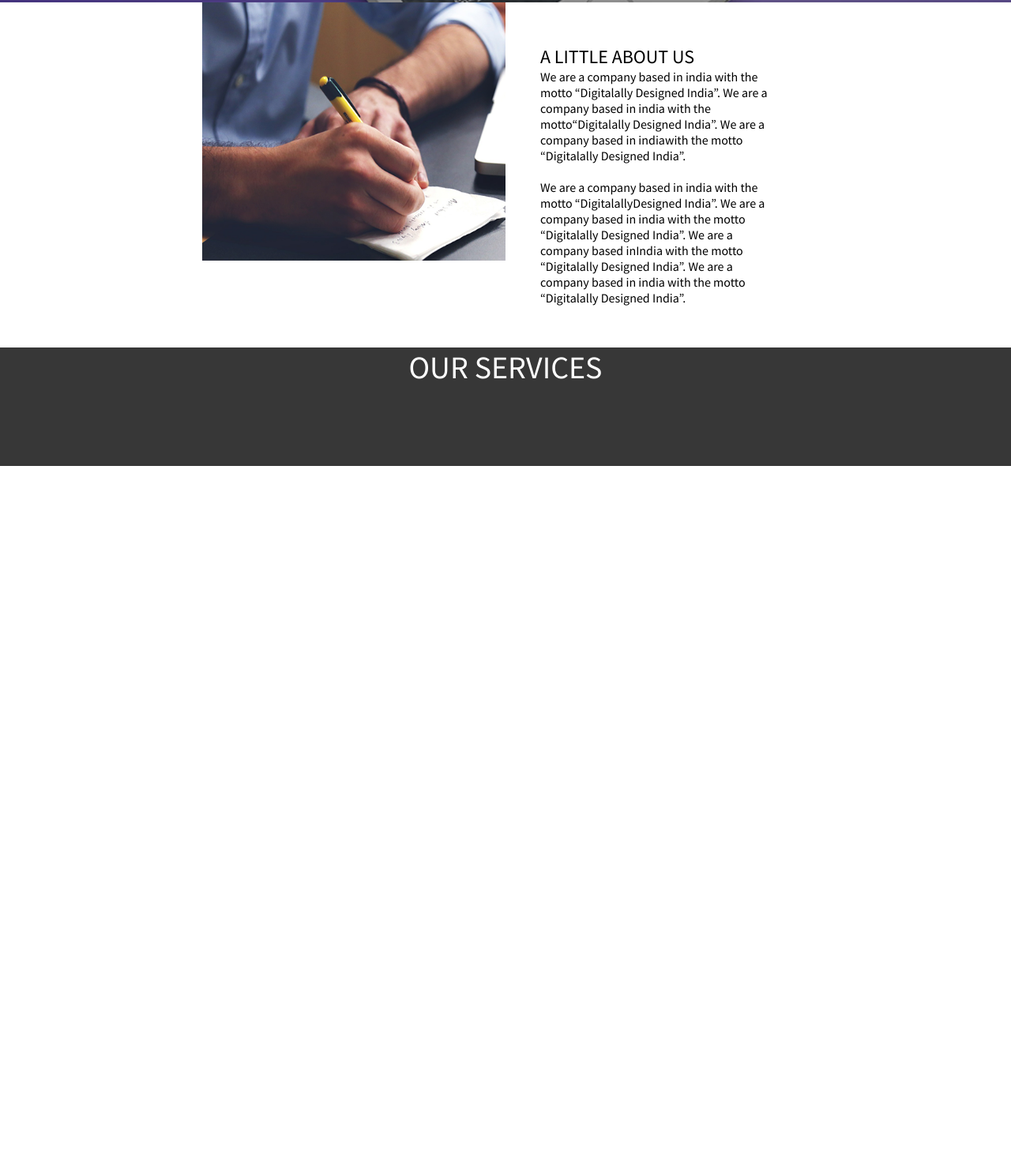
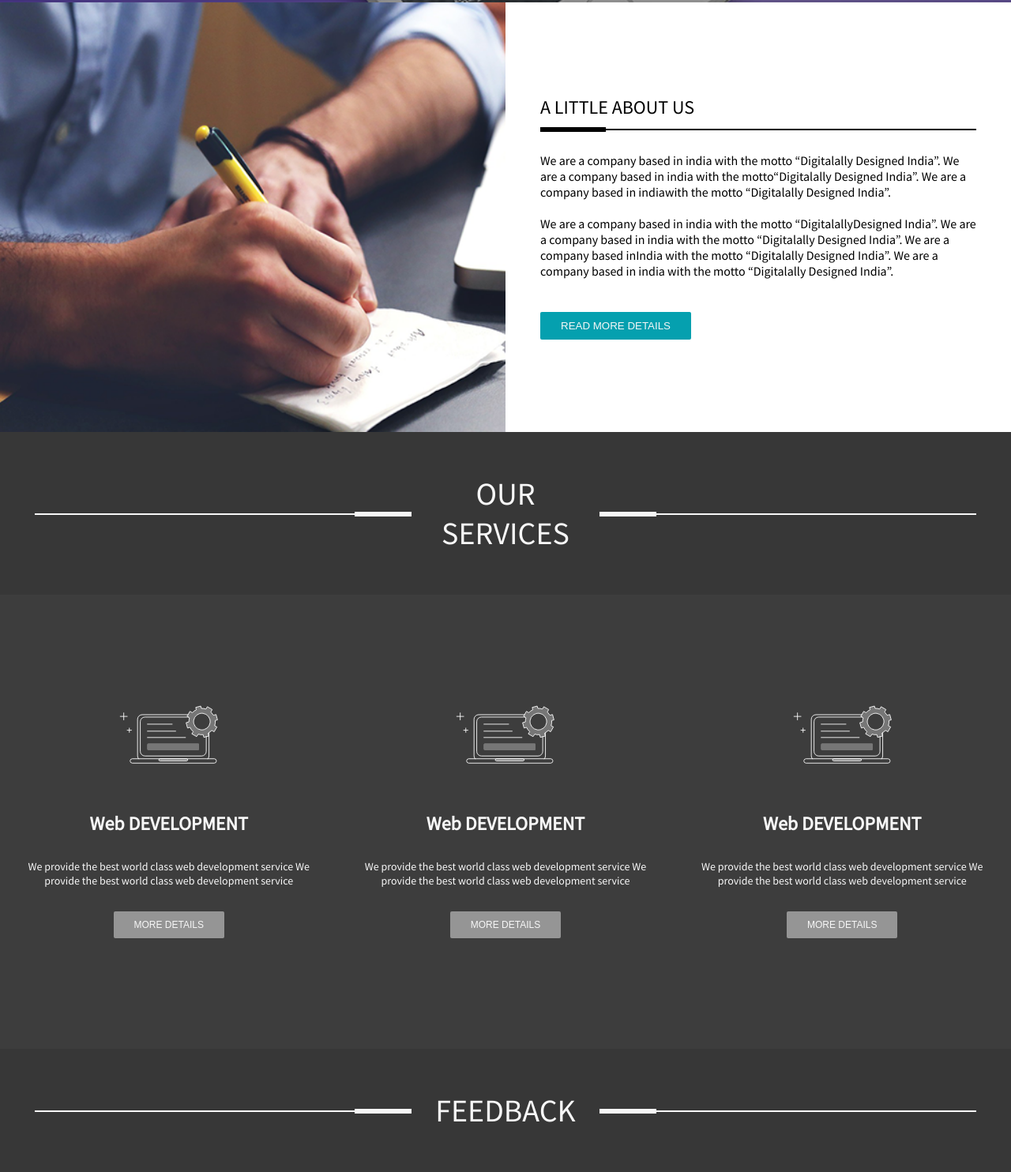
Before and after one commit to KyryliukAnton/test, a plain HTML site: page index.html in a window 1280 px wide. Shown: the part 797-2281 px from the top of the page at 79% size. Before the commit the page ends 1387 px from the top, so only its background shows below. Drawn offline with Linux system fonts and the light colour scheme.

Commit message:
27.08.19  17:00

```diff
--- a/index.html
+++ b/index.html
@@ -32,13 +32,65 @@
 	</header>
 	<section>
 		<div class="under-header">
-			<img src="img/1.png" alt="head-and-pen" class="under-item">
+			<div class="under-item"><img src="img/1.png" alt="head-and-pen"></div>
 			<div class="under-item little-about">
 				<h2>A little about us</h2>
+				<div class="black-line">
+					<hr class="bold-line">
+					<hr class="hairline">
+				</div>
 				<div>We are  a company based in india with the motto “Digitalally Designed India”. We are  a company based in india with the motto“Digitalally  Designed India”. We are  a company based in indiawith the motto “Digitalally  Designed India”.<br><br>We are  a company based in india with the motto “DigitalallyDesigned India”. We are  a company based in india with the motto “Digitalally Designed India”.  We are  a company based inIndia with the motto “Digitalally Designed India”.  We are  a company based in india with the motto “Digitalally Designed India”.</div>
+				<button class="read-more">READ MORE DETAILS</button>
 			</div>
 	    </div>
 	</section>
-	<div class="name-item-site"><span>OUR SERVICES</span></div>
+
+	<div class="name-item-site">
+		<div class="white-line left-line">
+			<hr class="hairline">
+			<hr class="bold-line">
+		</div>
+		<div class="services">our services</div>
+		<div class="white-line right-line">
+			<hr class="bold-line">
+			<hr class="hairline">
+		</div>
+	</div>
+
+<section>
+	<div class="service">
+		<div class="web-development">
+			<div class="comp"><img src="img/comp.png" alt="computer"></div>
+			<h2>Web DEVELOPMENT</h2>
+			<p>We provide the best world class web development service We provide the best world class web development service</p>
+			<button>more details</button>
+		</div>
+		<div class="web-development">
+			<div class="comp"><img src="img/comp.png" alt="computer"></div>
+			<h2>Web DEVELOPMENT</h2>
+			<p>We provide the best world class web development service We provide the best world class web development service</p>
+			<button>more details</button>
+		</div>
+		<div class="web-development">
+			<div class="comp"><img src="img/comp.png" alt="computer"></div>
+			<h2>Web DEVELOPMENT</h2>
+			<p>We provide the best world class web development service We provide the best world class web development service</p>
+			<button>more details</button>
+		</div>
+	</div>
+</section>
+
+	<div class="name-item-site">
+		<div class="white-line left-line">
+			<hr class="hairline">
+			<hr class="bold-line">
+		</div>
+		<div class="services">feedback</div>
+		<div class="white-line right-line">
+			<hr class="bold-line">
+			<hr class="hairline">
+		</div>
+	</div>
+
 </body>
 </html>
--- a/scss/style.scss
+++ b/scss/style.scss
@@ -1,6 +1,7 @@
 $color-blue: #097e89;
 $color-border: rgba(256,256,256,0.3);
-$white: white;
+$white: #f7f7f7;
+$black: black;
 *{
 	box-sizing: border-box;
 	margin: 0;
@@ -60,9 +61,7 @@ header{
 
 	}
 	hr{
-		background-color: $color-border;
-		height: 1px;
-        border: 0;
+		border: 1px solid $color-border;
 	}
    .black{
    	width: 100%;
@@ -89,11 +88,12 @@ header{
     		margin: 8% auto 28px;
     	}
     }
+
     .third{
     	padding: 13px 33px;
     	font-size: 14px;
 		font-weight: 400;
-		border: 2px solid #ffffff;
+		border: 2px solid $white;
     	text-transform: uppercase;
     	width:  max-content;
     	margin: -24px auto 0;
@@ -104,11 +104,17 @@ header{
 }
 
 .under-header{
-	width: 60%;
-	margin: 0 auto;
+	display: flex;
+	align-items: center;
+	justify-content: center;
+
 .under-item{
 	width: 50%;
-	float: left;
+	img{
+		width: 100%;
+		display: block;
+		margin: 0 auto;
+	}
 }
 
 .little-about{
@@ -116,20 +122,123 @@ header{
 	h2{
 		font-size: 24px;
 		font-weight: 400;
+		//line-height: 20.11px;
 		text-transform: uppercase;
 	}
 }
+.read-more{
+	border-radius: 2px;
+	border: 0;
+	color: $white;
+	padding: 10px 26px;
+    background-color: #05a0af;
+    text-transform: uppercase;
+    margin-top: 42px;
+}
+}
+
+/*           Лінії                */
+
+.black-line{
+	position: relative;
+	padding: 12px 0 30px;
+	hr{
+		position: absolute;
+		border: 1px solid $black;
+	}
+	.bold-line{
+		width: 15%;
+		margin-top:-2px;
+		border-width: 3px;
+	}
+	.hairline{
+		width: 85%;
+		left: 15%;
+	}
+}
+
+.white-line{
+	position: relative;
+	width:40%;
+	//padding: 12px 0 30px;
+	hr{
+		position: absolute;
+		border: 1px solid $white;
+	}
+	.bold-line{
+		width: 15%;
+		margin-top:-2px;
+		border-width: 3px;
+	}
+	.hairline{
+		width: 85%;
+	}
+}
+.left-line .bold-line{
+	right: 0;
+}
+.right-line .hairline{
+	right: 0;
 }
 
 
 .name-item-site{
 	clear: both;
+	display: flex;
+	justify-content: space-between;
+	align-items: center;
 	background-color: #373737;
-	height:150px;
+	padding: 53px 44px;
 	font-size: 40px;
 	font-weight: 400;
 	text-align: center;
 	vertical-align: middle;
 	color: $white;
 	text-transform: uppercase;
+
+	.services{
+		width: 15%;
+	}
 }
+
+.service{
+	display: flex;
+	width: 100%;
+	justify-content:center;
+	background-color: #3d3d3d;
+	.web-development{
+		width: 33.3%;
+		text-align: center;
+		color: $white;
+		padding: 140px 20px;
+		transition: 0.3s;
+		p{
+			font-size: 14px;
+			font-weight: 400;
+			padding: 30px 0;
+		}
+		h2{
+			font-size: 24px;
+			font-weight: 700;
+		}
+		img{
+			display: block;
+			margin: 0 auto 60px;
+		}
+		button{
+			display: block;
+			border-radius: 2px;
+			border: 0;
+			color: $white;
+			font-size: 12px;
+			font-weight: 400;
+			padding: 10px 26px;
+    		background-color: #959595;
+    		text-transform: uppercase;
+   			margin: 0 auto;
+		}
+	}
+	.web-development:hover{
+		background: $color-blue;
+	}
+}
```
Also changed, not shown: css/style.css.
